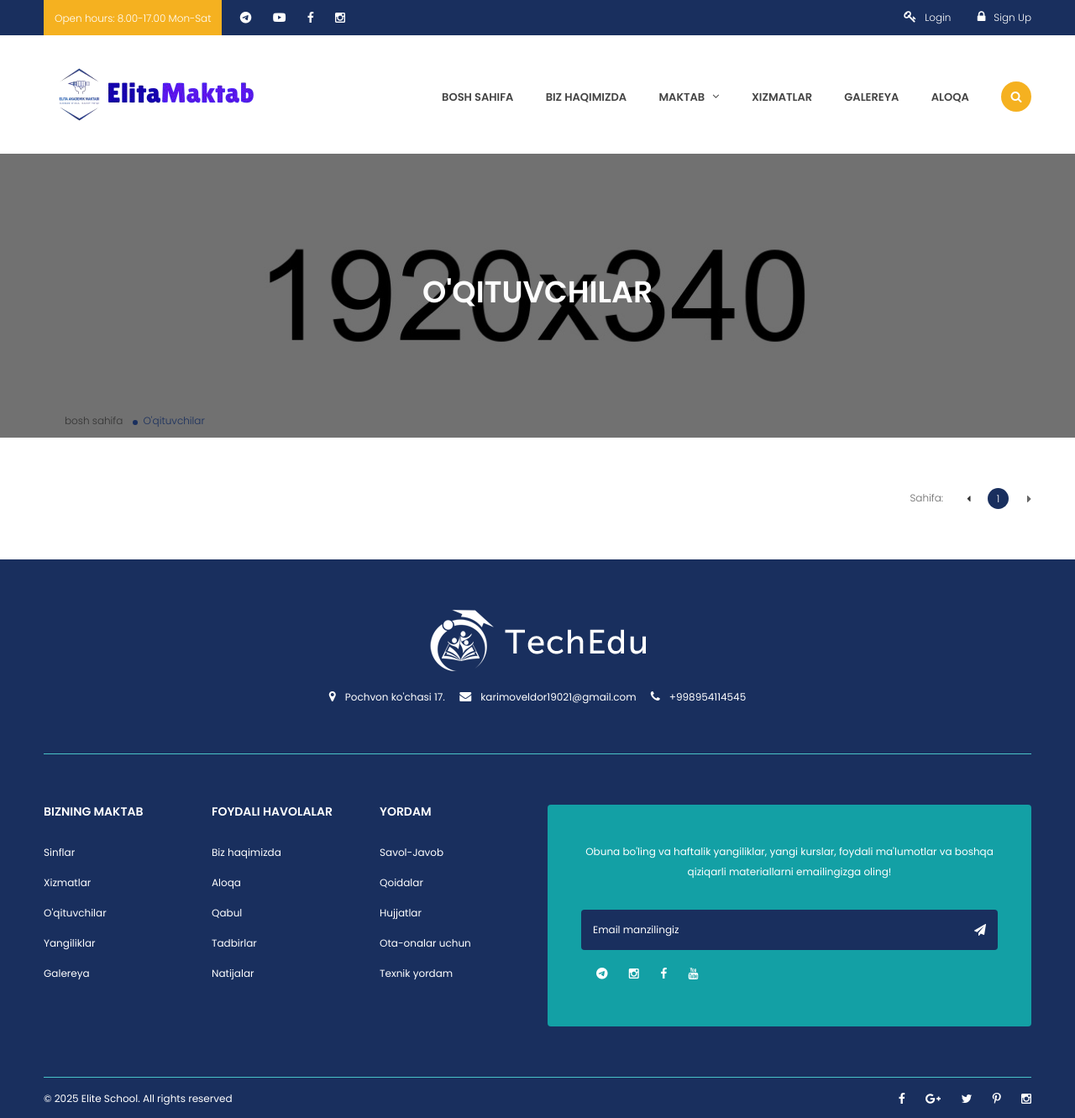
After one commit to EldorKarimov/elitaSchoolSite, a Django app: page /teachers/ in a window 1280 px wide. The commit adds this page. Shown: the whole page at 84% size. Run offline with Django 5.2, Linux system fonts and the light colour scheme; data that the repository does not hold is empty; some libraries are stand-ins or nearby versions.

Commit message:
created teachers list

```diff
--- a/school/urls.py
+++ b/school/urls.py
@@ -5,6 +5,7 @@ app_name = 'school'
 urlpatterns = [
     path('', views.HomePageView.as_view(), name='home'),
     path('class-details/<slug:slug>', views.SchoolClassDetailView.as_view(), name='class-details'),
+    path('teachers/', views.TeacherListView.as_view(), name='teachers'),
     path('teacher-info/<uuid:teacher_id>', views.TeacherDetailsView.as_view(), name='teacher_info'),
     path('gallery/', views.GalleryListView.as_view(), name='gallery_list'),
     path('gallery/<uuid:category_id>/', views.GalleryListView.as_view(), name='gallery_list_by_category'),
--- a/school/views.py
+++ b/school/views.py
@@ -3,6 +3,7 @@ from django.views import View
 from django.http import JsonResponse
 from uuid import UUID
 from django.core.paginator import Paginator
+from django.db.models import Q
 
 from common.models import Slider, About
 from news.models import News, NewsCategory, Tag
@@ -52,6 +53,27 @@ class SchoolClassDetailView(View):
         return render(request, 'school/class-details.html', context)
 
 
+class TeacherListView(View):
+    def get(self, request):
+        search = request.GET.get('search')
+        page_num = request.GET.get('page')
+
+        teachers = Teacher.objects.all().order_by('position__priority')
+        if search:
+            teachers = teachers.filter(Q(user__first_name = search)| Q(user__last_name = search))
+        else:
+            search = ''
+
+        paginator = Paginator(teachers, 9)
+        page_obj = paginator.get_page(page_num)
+        context = {
+            'teachers':page_obj,
+            'search':search
+        }
+        return render(request, 'school/teachers.html', context)
+
+
+
 class TeacherDetailsView(View):
     def get(self, request, teacher_id):
         teacher = get_object_or_404(Teacher, id=teacher_id)
--- a/templates/includes/header.html
+++ b/templates/includes/header.html
@@ -1,16 +1,16 @@
 {% load static %}
+{% load i18n %}
 <header>
     <div class="header-top">
         <div class="container">
             <div class="row">
                 <div class="col-lg-7 col-md-8">
                     <div class="header-top-info">
-                        <span>Open hours: 8.00-18.00 Mon-Sat</span>
+                        <span>Open hours: 8.00-17.00 Mon-Sat</span>
                         <div class="social-links">
+                            <a href="#"><i class="fa fa-telegram"></i></a>
+                            <a href="#"><i class="fa-brands fa-youtube"></i></a>
                             <a href="#"><i class="fa fa-facebook"></i></a>
-                            <a href="#"><i class="fa fa-google-plus"></i></a>
-                            <a href="#"><i class="fa fa-twitter"></i></a>
-                            <a href="#"><i class="fa fa-pinterest-p"></i></a>
                             <a href="#"><i class="fa fa-instagram"></i></a>
                         </div>
                     </div>
@@ -86,13 +86,18 @@
                             <div class="mainmenu">
                                 <nav>
                                     <ul id="nav">
-                                        <li class="current"><a href="{% url 'school:home' %}">Bosh sahifa</a>
+                                        <li class="current"><a href="{% url 'school:home' %}">Bosh sahifa</a></li>
+                                        <li><a href="#">{% trans "Biz haqimizda" %}</a></li>
+                                        <li><a href="#">{% trans "Maktab" %} <i class="fa fa-angle-down"></i></a>
+                                            <ul class="sub-menu">
+                                                <li><a href="{% url 'school:school_class_list' %}">Sinflar</a></li>
+                                                <li><a href="{% url 'school:teachers' %}">O'qituvchilar</a></li>
+                                                <li><a href="{% url 'news:news_list' %}">Yangiliklar</a></li>
+                                            </ul>
                                         </li>
-                                        <li><a href="{% url 'school:school_class_list' %}">Sinflar</a></li>
                                         <li><a href="{% url 'school:home' %}#services">Xizmatlar</a></li>
-                                        <li><a href="{% url 'school:home' %}#teachers">O'qituvchilar</a></li>
                                         <li><a href="{% url 'school:gallery_list' %}">Galereya</a></li>
-                                        <li><a href="{% url 'news:news_list' %}">Yangiliklar</a></li>
+
                                         <li><a href="{% url 'school:home' %}#contact">Aloqa</a></li>
                                     </ul>
                                 </nav>
@@ -129,13 +134,17 @@
                     <div class="mobile-menu">
                         <nav id="dropdown">
                             <ul id="nav">
-                                <li class="current"><a href="{% url 'school:home' %}">Bosh sahifa</a>
+                                <li class="current"><a href="{% url 'school:home' %}">Bosh sahifa</a></li>
+                                <li><a href="#">{% trans "Biz haqimizda" %}</a></li>
+                                <li><a href="#">{% trans "Maktab" %} <i class="fa fa-angle-down"></i></a>
+                                    <ul class="sub-menu">
+                                        <li><a href="{% url 'school:school_class_list' %}">Sinflar</a></li>
+                                        <li><a href="{% url 'school:teachers' %}">O'qituvchilar</a></li>
+                                        <li><a href="{% url 'news:news_list' %}">Yangiliklar</a></li>
+                                    </ul>
                                 </li>
-                                <li><a href="{% url 'school:school_class_list' %}">Sinflar</a></li>
                                 <li><a href="{% url 'school:home' %}#services">Xizmatlar</a></li>
-                                <li><a href="{% url 'school:home' %}#teachers">O'qituvchilar</a></li>
                                 <li><a href="{% url 'school:gallery_list' %}">Galereya</a></li>
-                                <li><a href="{% url 'news:news_list' %}">Yangiliklar</a></li>
                                 <li><a href="{% url 'school:home' %}#contact">Aloqa</a></li>
                             </ul>
                         </nav>
--- /dev/null
+++ b/templates/school/teachers.html
@@ -0,0 +1,91 @@
+{% extends 'base.html' %}
+{% load static %}
+{% load i18n %}
+
+{% block title %} {% trans "O'qituvchilar" %} {% endblock %}
+
+{% block content %}
+<!--Breadcrumb Banner Area Start-->
+<div class="breadcrumb-banner-area teachers">
+    <div class="container">
+        <div class="row">
+            <div class="col-md-12">
+                <div class="breadcrumb-text">
+                    <h1 class="text-center">{% trans "O'qituvchilar" %}</h1>
+                    <div class="breadcrumb-bar">
+                        <ul class="breadcrumb">
+                            <li><a href="index.html">{% trans "bosh sahifa" %}</a></li>
+                            <li>{% trans "O'qituvchilar" %}</li>
+                        </ul>
+                    </div>
+                </div>
+            </div>
+        </div>
+    </div>
+</div>
+<!--End of Breadcrumb Banner Area-->
+<!--Teacher Fullwidth Area Start-->
+<div class="teacher-fullwidth-area section-padding">
+    <div class="container">
+        <div class="row">
+            {% for teacher in teachers %}
+            <div class="col-lg-3 col-md-4 col-sm-6 col-12">
+                <div class="single-teachers-column text-center">
+                    <div class="teachers-image-column">
+                        <a href="{% url 'school:teacher_info' teacher.id %}">
+                            <img src="{{ teacher.image.url }}" alt="O'qituvchi rasmi">
+                            <span class="image-hover">
+                                <span><i class="fa fa-edit"></i>{% trans "Profilni ko'rish" %}</span>
+                            </span>
+                        </a>
+                    </div>
+                    <div class="teacher-column-carousel-text">
+                        <h4>{{ teacher.user.get_full_name }}</h4>
+                        <span>{{ teacher.position.name }}</span>
+                        <p>{{ teacher.about|slice:":50"|safe}}...</p>
+                        <div class="social-links">
+                            <a href="#"><i class="fa fa-facebook"></i></a>
+                            <a href="#"><i class="fa fa-google-plus"></i></a>
+                            <a href="#"><i class="fa fa-twitter"></i></a>
+                            <a href="#"><i class="fa fa-instagram"></i></a>
+                        </div>
+                    </div>
+                </div>
+            </div>
+            {% endfor %}
+        </div>
+        <div class="row">
+            <div class="col-md-12">
+                <div class="pagination-content">
+                    <div class="pagination-button">
+                        <ul class="pagination">
+                            {% if teachers.has_previous %}
+                            <li><a href="?page={{ teachers.previous_page_number }}"><i class="fa fa-caret-left"></i></a></li>
+                            {% else %}
+                            <li><a href="#"><i class="fa fa-caret-left"></i></a></li>
+                            {% endif %}
+
+
+                            {% for page_item in teachers.paginator.page_range %}
+                            {% if page_item == teachers.number %}
+                            <li class="current"><a href="?page={{ page_item }}">{{ page_item }}</a></li>
+                            {% else %}
+                            <li><a href="?page={{ page_item }}">{{ page_item }}</a></li>
+                            {% endif %}
+                            {% endfor %}
+
+                            {% if teachers.has_next %}
+                            <li><a href="?page={{ teachers.next_page_number }}"><i class="fa fa-caret-right"></i></a></li>
+                            {% else %}
+                            <li class="disabled"><a href="#"><i class="fa fa-caret-right"></i></a></li>
+                            {% endif %}
+                        </ul>
+                        <span>{% trans "Sahifa" %}:</span>
+                    </div>
+                </div>
+            </div>
+        </div>
+    </div>
+</div>
+<!--End of Teacher Fullwidth Area-->
+{% endblock %}
```
